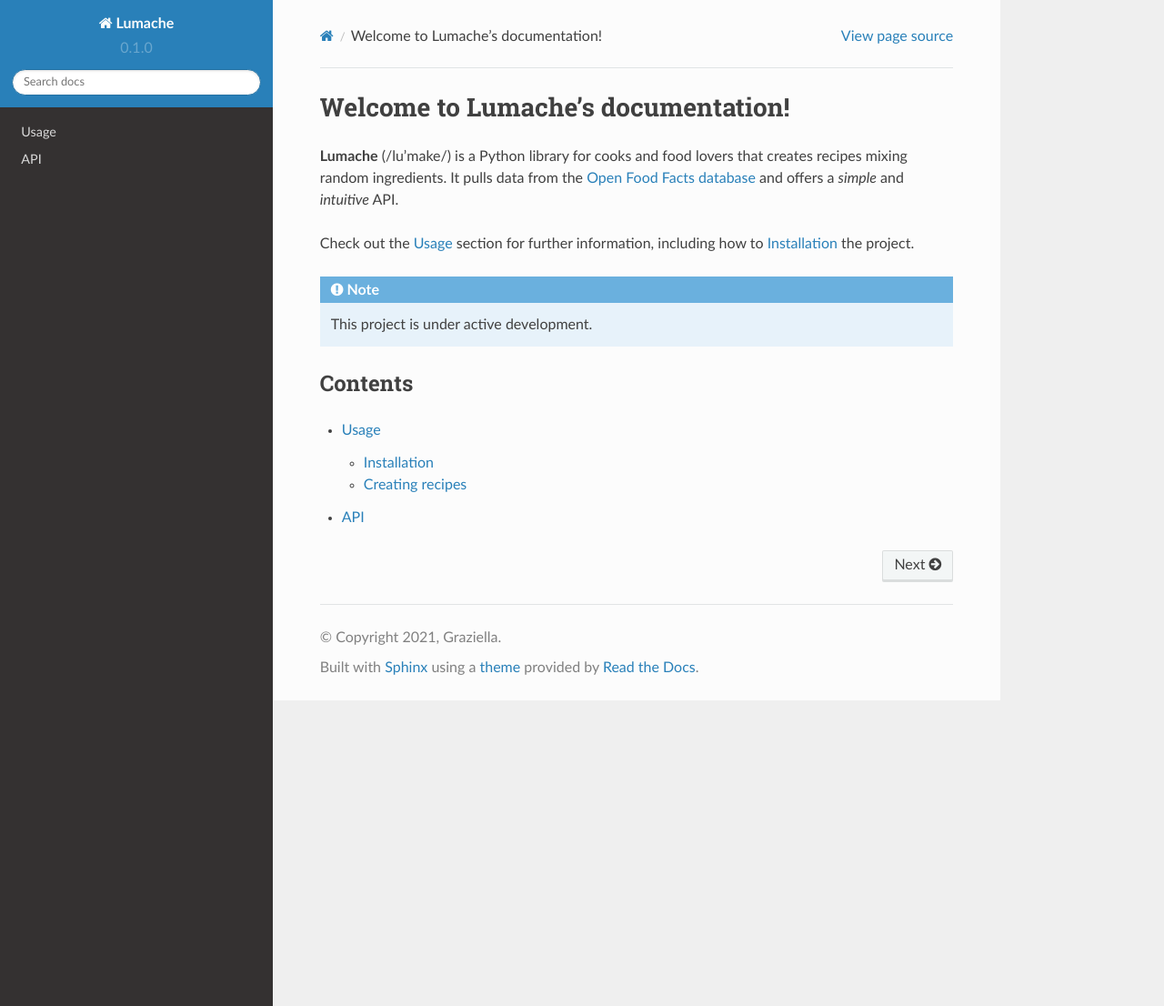
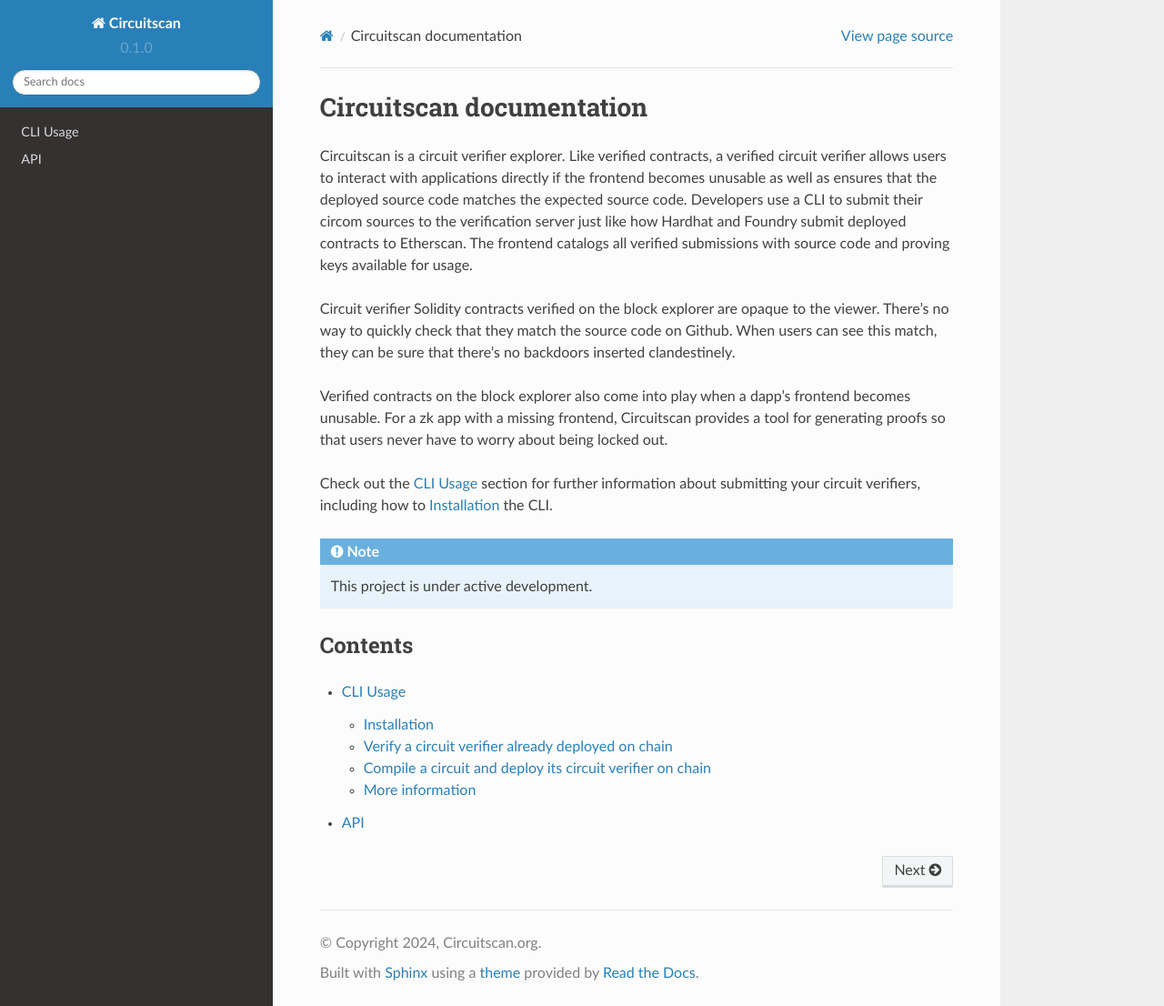
Before and after one commit to circuitscan/docs, a Sphinx documentation site: the page built from docs/source/index.rst, in a window 1280 px wide and 1106 px high. Shown: the whole window at 91% size. Built offline with Sphinx 7.4.7 and the Read the Docs theme 2.0.0, drawn with Linux system fonts in a browser that asks for light colours.

Commit message:
Initial setup

```diff
--- a/docs/source/conf.py
+++ b/docs/source/conf.py
@@ -2,9 +2,9 @@
 
 # -- Project information
 
-project = 'Lumache'
-copyright = '2021, Graziella'
-author = 'Graziella'
+project = 'Circuitscan'
+copyright = '2024, Circuitscan.org'
+author = 'numtel'
 
 release = '0.1'
 version = '0.1.0'
--- a/docs/source/index.rst
+++ b/docs/source/index.rst
@@ -1,13 +1,14 @@
-Welcome to Lumache's documentation!
-===================================
+Circuitscan documentation
+=========================
 
-**Lumache** (/lu'make/) is a Python library for cooks and food lovers
-that creates recipes mixing random ingredients.
-It pulls data from the `Open Food Facts database <https://world.openfoodfacts.org/>`_
-and offers a *simple* and *intuitive* API.
+Circuitscan is a circuit verifier explorer. Like verified contracts, a verified circuit verifier allows users to interact with applications directly if the frontend becomes unusable as well as ensures that the deployed source code matches the expected source code. Developers use a CLI to submit their circom sources to the verification server just like how Hardhat and Foundry submit deployed contracts to Etherscan. The frontend catalogs all verified submissions with source code and proving keys available for usage.
 
-Check out the :doc:`usage` section for further information, including
-how to :ref:`installation` the project.
+Circuit verifier Solidity contracts verified on the block explorer are opaque to the viewer. There's no way to quickly check that they match the source code on Github. When users can see this match, they can be sure that there's no backdoors inserted clandestinely.
+
+Verified contracts on the block explorer also come into play when a dapp's frontend becomes unusable. For a zk app with a missing frontend, Circuitscan provides a tool for generating proofs so that users never have to worry about being locked out.
+
+Check out the :doc:`usage` section for further information about submitting your circuit verifiers, including
+how to :ref:`installation` the CLI.
 
 .. note::
 
--- a/docs/source/usage.rst
+++ b/docs/source/usage.rst
@@ -1,33 +1,28 @@
-Usage
-=====
+CLI Usage
+=========
 
 .. _installation:
 
 Installation
 ------------
 
-To use Lumache, first install it using pip:
+To use the Circuitscan CLI, first install it using npm:
 
 .. code-block:: console
 
-   (.venv) $ pip install lumache
+   $ npm install -g circuitscan
 
-Creating recipes
+Verify a circuit verifier already deployed on chain
+---------------------------------------------------
+
+... in progress ...
+
+Compile a circuit and deploy its circuit verifier on chain
+----------------------------------------------------------
+
+... in progress ...
+
+More information
 ----------------
 
-To retrieve a list of random ingredients,
-you can use the ``lumache.get_random_ingredients()`` function:
-
-.. autofunction:: lumache.get_random_ingredients
-
-The ``kind`` parameter should be either ``"meat"``, ``"fish"``,
-or ``"veggies"``. Otherwise, :py:func:`lumache.get_random_ingredients`
-will raise an exception.
-
-.. autoexception:: lumache.InvalidKindError
-
-For example:
-
->>> import lumache
->>> lumache.get_random_ingredients()
-['shells', 'gorgonzola', 'parsley']
+`CLI Github Repository <https://github.com/circuitscan/cli>`_
```
Also changed, not shown: README.rst (+2 -8 lines).
